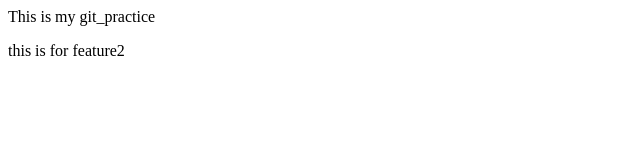
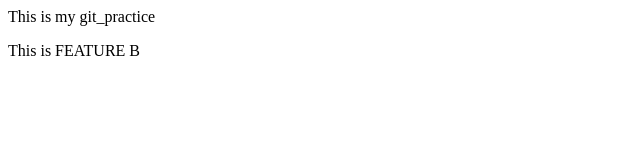
Before and after one commit to ArshadAhmed7/git_practice, a plain HTML site: page index.html in a window 1280 px wide. Shown: the full height of the page, 0-640 px from the left. Drawn offline with Linux system fonts and the light colour scheme.

Commit message:
Updated second line in feature B

```diff
--- a/index.html
+++ b/index.html
@@ -1,2 +1,2 @@
 <p> This is my git_practice</p>
-<p>this is for feature2</p>
+<p>This is FEATURE B</p>
```
